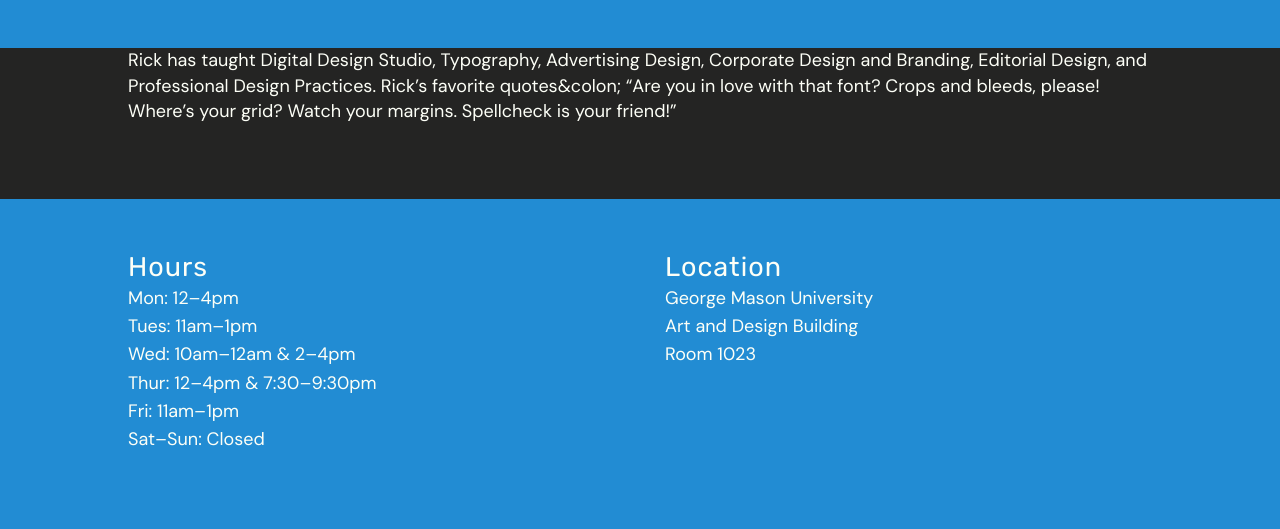
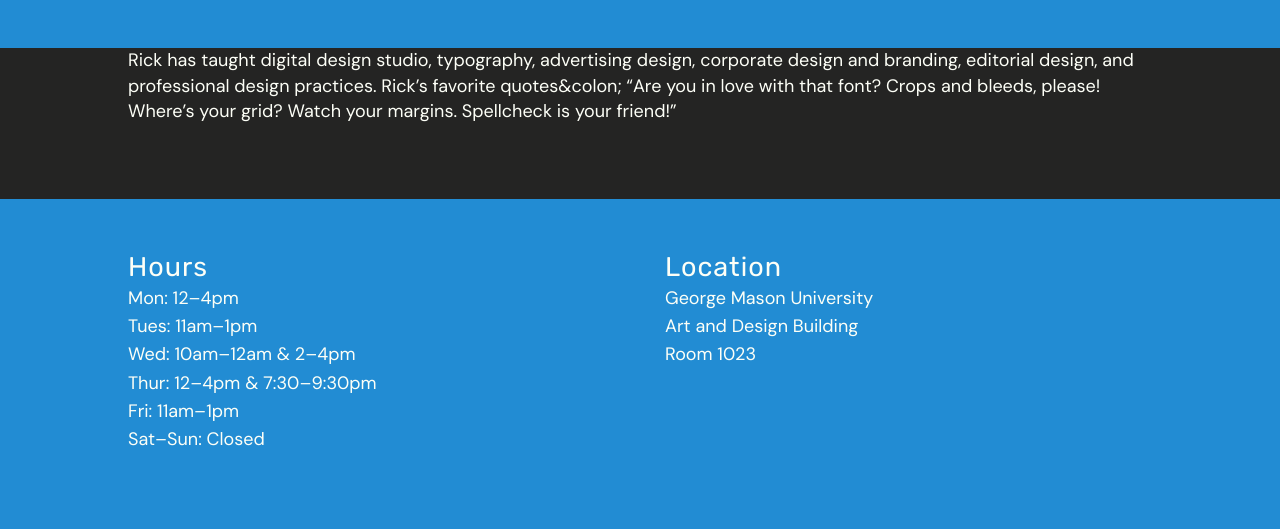
Before and after one commit to gmu-gd/open-studio, a Jekyll site: the page built from _posts/2022-08-21-rickh.md, in a window 1280 px wide. Shown: the part 577-1106 px from the top of the page. Built offline with Jekyll 4.4.1, drawn with Linux system fonts in a browser that asks for light colours; nearby versions of some CDN libraries.

Commit message:
caps change

```diff
--- a/_posts/2022-08-21-rickh.md
+++ b/_posts/2022-08-21-rickh.md
@@ -6,4 +6,4 @@ image: 8-drake_02.gif
 times: Thursday 2&ndash;4pm
 layout: post
 ---
-Rick has taught Digital Design Studio, Typography, Advertising Design, Corporate Design and Branding, Editorial Design, and Professional Design Practices. Rick's favorite quotes&colon; &ldquo;Are you in love with that font? Crops and bleeds, please! Where's your grid? Watch your margins. Spellcheck is your friend!&rdquo;
+Rick has taught digital design studio, typography, advertising design, corporate design and branding, editorial design, and professional design practices. Rick's favorite quotes&colon; &ldquo;Are you in love with that font? Crops and bleeds, please! Where's your grid? Watch your margins. Spellcheck is your friend!&rdquo;
```
